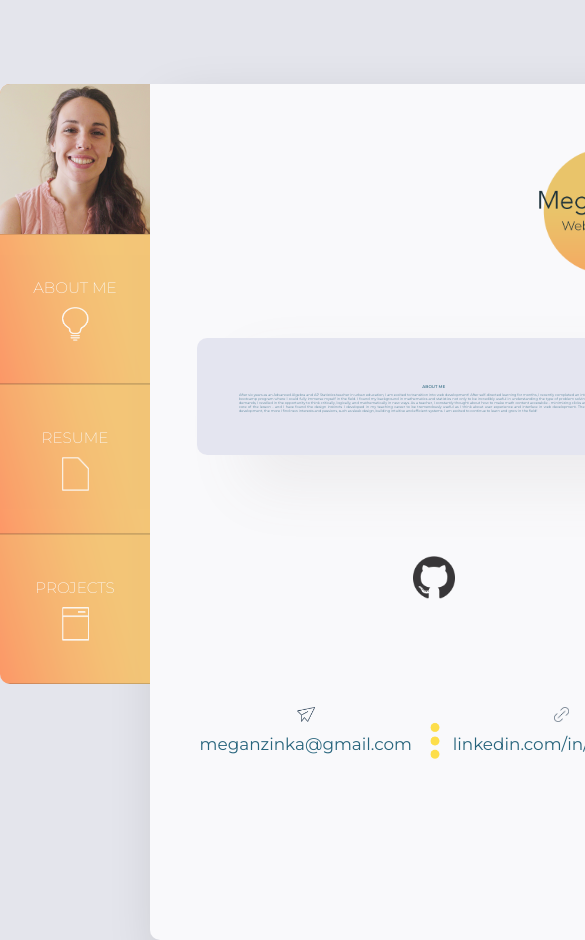
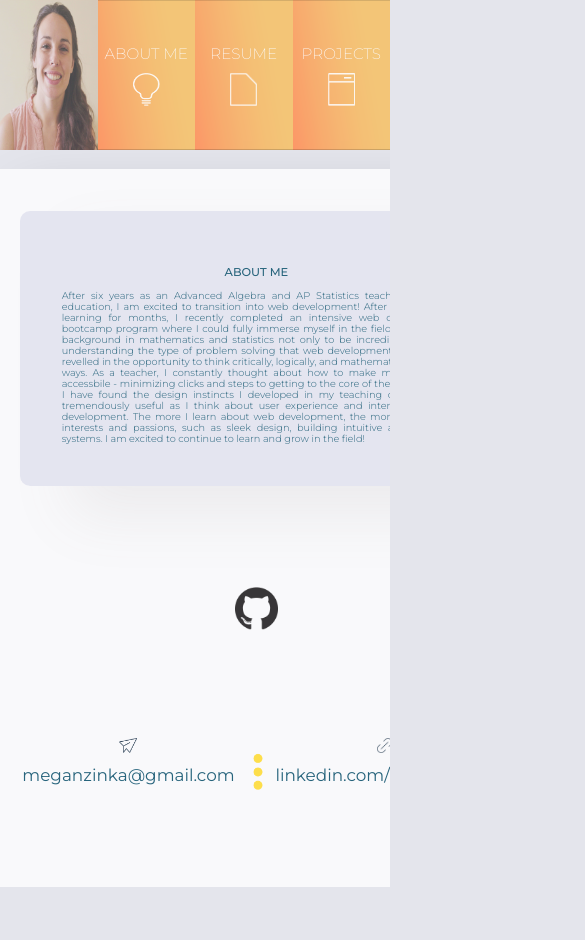
Before and after one commit to meganzinka/portfolio-site, a React (Create React App) app: page /about in a window 390 px wide. Shown: the top 940 px of the page, 585 px wide, since content can reach past the window. After the commit the page ends 887 px from the top, so only its background shows below. Built offline with nearby package versions, Linux system fonts and the light colour scheme.

Commit message:
fixed scroll issue

```diff
--- a/public/index.html
+++ b/public/index.html
@@ -2,7 +2,7 @@
 <html lang="en">
   <head>
     <meta charset="utf-8" />
-    <meta name="viewport" content="width=device-width, initial-scale=1" />
+    <meta name="viewport" content="width=device-width, initial-scale=1 maximum-scale=1.0, user-scalable=no" />
     <meta name="theme-color" content="#000000" />
     <meta
       name="description"
--- a/src/components/SideBar.jsx
+++ b/src/components/SideBar.jsx
@@ -30,6 +30,8 @@ const SideBar = (props) => {
 			<Link id="link" to="/about">
 				<div className="sidebar-item-container">
 					About Me
+					<br></br>
+
 					<img className = "sidebar-icon" src ={bulbIcon} />
 				</div>
 			</Link>
@@ -37,6 +39,8 @@ const SideBar = (props) => {
 			<Link id="link" to="/resume">
 				<div className="sidebar-item-container">
 					Resume
+					<br></br>
+
 					<img className = "sidebar-icon" src ={resumeIcon} />
 				</div>
 			</Link>
@@ -44,6 +48,8 @@ const SideBar = (props) => {
 			<Link id="link" to="/projects">
 				<div id = "bottom-tile" className="sidebar-item-container">
 					Projects
+					<br></br>
+
 					<img className = "sidebar-icon" src ={projectsIcon} />
 				</div>
 			</Link>
--- a/src/style/App.css
+++ b/src/style/App.css
@@ -1,11 +1,5 @@
 /*-------App-------*/
-html {
-  /* position:fixed;
-  right:0;
-  left:0;
-  top: 0;
-  bottom: 0; */
-}
+
 #app-wrapper {
   width: 100vw;
   height: 100vh;
@@ -38,11 +32,9 @@ body {
   font-family: "Montserrat", sans-serif;
   background-color: #e4e5ec;
   color: #27647c;
-  /* position:fixed;
-  right:0;
-  left:0;
-  top: 0;
-  bottom: 0; */
+  height: 95vh;
+  width: 100%;
+  overflow: scroll;
 }
 
 /* ----- Header Logo ----- */
@@ -248,10 +240,27 @@ resume-container {
 }
 
 @media only screen and (max-width: 600px) {
+  body {
+    overflow-y: scroll;
+  }
   #app-container {
     display: grid;
     grid-template-columns: 1fr;
     grid-template-rows: 10vh 100%;
+    overflow: hidden;
+  }
+
+  .main {
+    text-align: center;
+    margin: 0;
+    margin-left: 5vw;
+    margin-right: 5vw;
+    display: inline-block;
+  }
+
+  .main h3 {
+    font-weight: 500;
+    text-align: center;
   }
 
   #sidebar-container {
@@ -261,7 +270,7 @@ resume-container {
   }
 
   #main-container {
-    grid-column: 2;
+    grid-column: 1;
     grid-row: 2;
     background-color: #f9f9fb;
     border-top-right-radius: 10px;
@@ -315,22 +324,21 @@ resume-container {
 
 
 @media only screen and (max-width: 600px) {
-/* #app-wrapper {
+#app-wrapper {
   width: 100vw;
   height: 100vh;
   margin: 0;
-} */
+}
 
-/* #app-container {
+#app-container {
   display: grid;
   grid-template-columns: 1fr;
-  grid-template-rows: 10vh 100%;
+  grid-template-rows: 20vh 100%;
 }
 
 #sidebar-container {
   grid-row: 1;
   z-index: 1500;
-  border: red 2px solid;
 }
 
 #main-container {
@@ -340,5 +348,28 @@ resume-container {
   border-bottom-right-radius: 10px;
   border-bottom-left-radius: 10px;
   box-shadow: 20px 30px 60px 0.5px rgb(0, 0, 0, 0.2);
-} */
 }
+#about-me {
+  text-align: justify;
+  margin-top: 5vh;
+  padding: 5vh;
+  font-weight: 300;
+  font-size: 2.5vw;
+  border-radius: 10px;
+  display: flex;
+  flex-direction: column;
+  justify-content: space-between;
+  background-color: #d7d8e998;
+  box-shadow: 50px 30px 60px 0.5px rgba(123, 120, 120, 0.10);
+}
+#logo-container {
+  display: none;
+}
+
+.logo {
+  height: 20vh;
+  justify-self: flex-end;
+  align-self: center;
+  padding: 4vh;
+}
+}
--- a/src/style/Home.css
+++ b/src/style/Home.css
@@ -4,7 +4,6 @@ body {
   height: 95vh;
 }
 #home-page {
-    text-align: center;
     background: url("./../images/yellowbg.png");
     width: 100vw;
     height: 100vh;
@@ -14,6 +13,7 @@ body {
     z-index:1000;
     overflow: hidden;
   }
+
   #comp-wrapper {
     width: 45vw;
     height:55vh;
@@ -68,7 +68,7 @@ body {
 
   #dev-title {
     width: 20ch;
-    animation: typing 3s steps(20), blink .4s step-end infinite alternate;
+    animation: typing 2s steps(20), blink .4s step-end infinite alternate;
     -webkit-animation-delay: 3s;
     animation-delay: 3s;
     white-space: nowrap;
@@ -89,8 +89,8 @@ body {
   #tech{
     width: 40ch;
     animation: typing 2s steps(45), blink .4s step-end infinite alternate;
-    -webkit-animation-delay: 6s;
-    animation-delay: 6s;
+    -webkit-animation-delay: 5s;
+    animation-delay: 5s;
     white-space: nowrap;
     overflow: hidden;
     border-right: 3px solid;
@@ -104,20 +104,21 @@ body {
     opacity: 0;
   }
 
-
   #comp-wrapper-mobile {
     display: none;
   }
 
   @media only screen and (max-width: 600px) {
-    #home-page {
-      background: url("./../images/yellowbg.png");
-      width: 100vw;
-      height: 100vh;
-      display: flex;
-      align-items: center;
-      z-index:1000;
-      overflow: hidden;
+
+    #comp-wrapper {
+      display: none;
+    }
+
+    #comp-wrapper-mobile {
+      display: inline-block;
+      width: 80vw;
+      height:55vh;
+      position: relative;
     }
 
     #home-page img {
@@ -126,16 +127,6 @@ body {
       z-index:2000;
       position: absolute;
     }
-
-#comp-wrapper {
-  display: none;
-}
-#comp-wrapper-mobile {
-  display: inline-block;
-  width: 80vw;
-  height:55vh;
-  position: relative;
-}
 
 #typing-demo {
   width: 70%;
--- a/src/style/SideBar.css
+++ b/src/style/SideBar.css
@@ -60,18 +60,22 @@
     z-index: 2002;
   }
 
-  /* @media only screen and (max-width: 600px) {
+  @media only screen and (max-width: 600px) {
     #sidebar {
       display: grid;
-      grid-template-columns: 150px 150px 150px 150px;
+      grid-template-columns: 25vw 25vw 25vw 25vw;
       grid-template-rows: 150px;
       border-top-left-radius: 10px;
       border-collapse: separate;
       z-index: 2000;
     }
+    #headshot {
+      overflow: hidden;
+      height: 100%;
+      width: 25vw;
+    }
     .sidebar-item-container {
-      width: 150px;
-      float: right;
+      width: 25vw;
       color: white;
       justify-self: flex-end;
       height: 100%;
@@ -83,8 +87,12 @@
       font-weight: 200;
       font-size: 0.95em;
       text-transform: uppercase;
-      display: flex;
-      flex-direction: row;
       z-index: 2001;
     }
-  } */
+    #bottom-tile {
+      border-bottom-left-radius: 0;
+    }
+    #headshot {
+      border-top-left-radius: 0;
+    }
+  }
```
